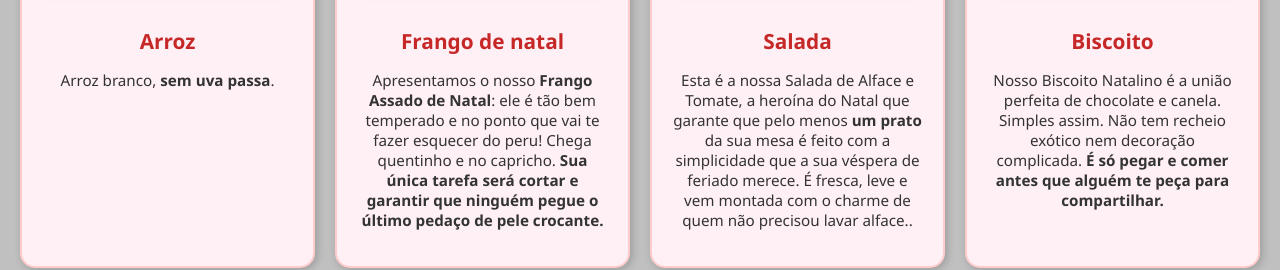
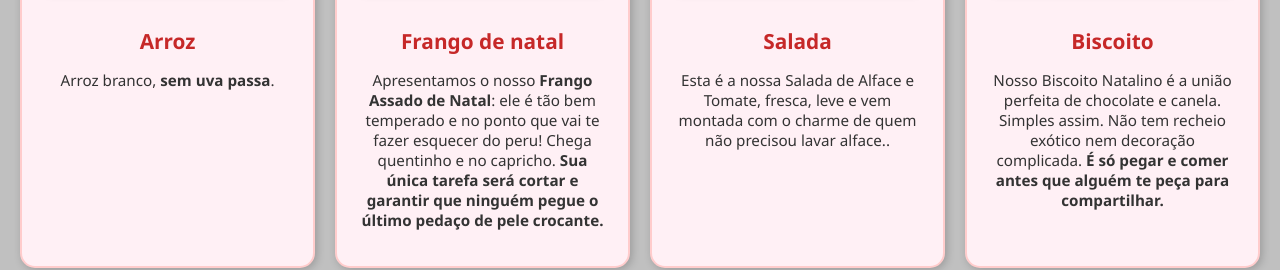
Before and after one commit to artkausi/ceia-exprexx-site, a plain HTML site: page index.html in a window 1280 px wide. Shown: the part 530-800 px from the top of the page. Drawn offline with Linux system fonts and the light colour scheme.

Commit message:
Fix HTML formatting and clean up content

```diff
--- a/index.html
+++ b/index.html
@@ -17,8 +17,7 @@
       <div class="produto"><img src="imagens/img2arroz.png" alt="Arroz"><h2>Arroz</h2><p>Arroz branco, <strong>sem uva passa</strong>.</p></div>
       <div class="produto"><img src="imagens/img3frango.png" alt="Frango"><h2>Frango de natal</h2><p>Apresentamos o nosso <strong>Frango Assado de Natal</strong>: ele é tão bem temperado e no ponto que vai te fazer esquecer do peru! Chega quentinho e no capricho.
         <strong>Sua única tarefa será cortar e garantir que ninguém pegue o último pedaço de pele crocante.</strong></p></div>
-      <div class="produto"><img src="imagens/img6salada.png" alt="Salada"><h2>Salada</h2><p>Esta é a nossa Salada de Alface e Tomate, a heroína do Natal que garante que pelo menos <strong>um prato</strong> da sua mesa é feito com a simplicidade que a sua véspera de feriado merece.
-        É fresca, leve e vem montada com o charme de quem não precisou lavar alface.</strong>.</p></div>
+      <div class="produto"><img src="imagens/img6salada.png" alt="Salada"><h2>Salada</h2><p>Esta é a nossa Salada de Alface e Tomate, fresca, leve e vem montada com o charme de quem </strong>não precisou lavar alface.</strong>.</p></div>
       <div class="produto"><img src="imagens/img1biscoito.png" alt="Biscoito"><h2>Biscoito</h2><p>Nosso Biscoito Natalino é a união perfeita de chocolate e canela. Simples assim. Não tem recheio exótico nem decoração complicada.
         <strong>É só pegar e comer antes que alguém te peça para compartilhar.</strong></p></div>
       <div class="produto"><img src="imagens/img7pan.png" alt="Panetone"><h2>Panetone</h2><p>Panetone de Frutas Cristalizadas, feito com massa fofa, úmida e o sabor tradicional que a sua avó aprovaria.
```
